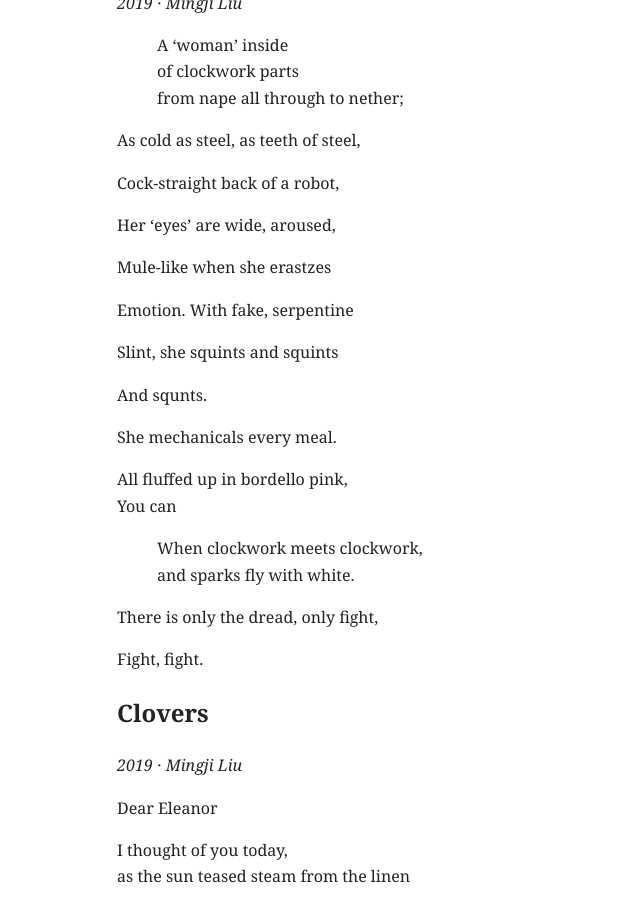
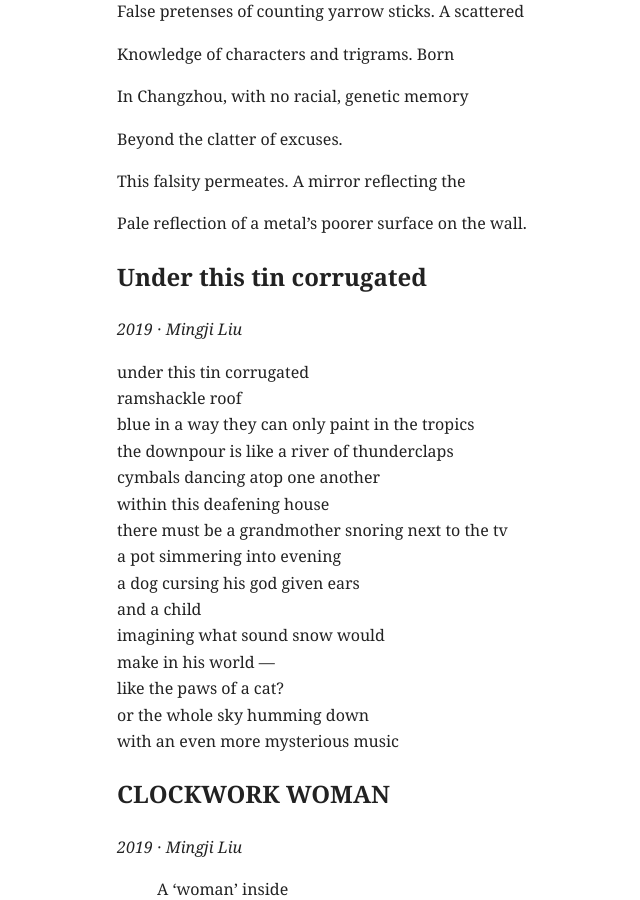
Before and after one commit to mingjiliu/mingjiliu.github.io, a Jekyll site: the page built from _poems/2019.md, in a window 1280 px wide and 900 px high, scrolled down 12104 px. Shown: the whole window, without its empty margins (207-847 px from the left). Built offline with Jekyll 4.4.1, drawn with Linux system fonts in a browser that asks for light colours; some of the changed text lies outside the part shown.

Commit message:
Update 2019.md

```diff
--- a/_poems/2019.md
+++ b/_poems/2019.md
@@ -14,31 +14,26 @@ strolled the sweet orange lull of Piazza San Carlo.
 Steve was still with Milana back then and Thomas
 had followed Violetta from the coast. Back when
 simpler uncertainties had beckoned our throats,
-
 back when smaller truths took seed and made
 ash from our notes. Drunk on cheap Piemonte,
 Jim and I had tried to charm their pretty Italian
 friends --- but nothing came of it and that was
 well disarmed. Milana's father, that Wild West doc,
-
 he taught us vodka shots the old Russian way.
 All of us crammed in his small Torino flat, with
 Tchaikovsky blaring and a shrub of black hats.
 Before long, we were swaying into our borsch
 as we passed the time that kingdoms once had.
-
 And Boxing Day's light: that had a cracking feel,
 bloodshot with dishes stacked to the campanile.
 Lockie accused me of vomiting in a case and
 then we argued again about nothing some more.
 Meanwhile, Hugh finished David's 'Pale King'
-
 and never closed his game of chess. The boys,
 they dunked the River Po while I took photos and
 lost five euros (trying to buy smokes from a
 busted machine). I still have the Parker her father
 gave us, handing them out like festive candies.
-
 Chrome headed and lacquer slick, with a thin
 burnished arrow for the pocket clip. I still use it
 sometimes, for signatures and the like; a gift of
@@ -343,12 +338,10 @@ There are strays on this beach, crows instead of gulls,
 oil tainted sand and litter and bycatch.
 I watch so many crabs scuttle between so many homes,
 even among this detritus, there's so much life.
-
 I sit here wondering whether I actually love her,
 whether it is a floating infatuation or something more,
 aching with my debris, scattered on ski fields and riverbeds
 and a mumbled, foolish phone call in a departure lounge.
-
 When the tourists leave, the fishing boats go out,
 those small hopefuls, plunging the depths of the sea,
 searching, no doubt, for the heat in the crush of it all,
@@ -445,6 +438,24 @@ the city from certain calamity.
 Maybe they were right,
 
 until they were finally wrong.
+
+## 3 April 2019
+
+*2019 · Mingji Liu*
+
+I have eaten
+the pizzas
+that were in
+the Costco Food Court
+and which
+you were probably
+saving
+for a family of five
+Forgive me
+they were overwhelming
+so oily
+and so gross
+
 
 ## Cat's eye
 
@@ -517,6 +528,26 @@ Beyond the clatter of excuses.
 This falsity permeates. A mirror reflecting the
 
 Pale reflection of a metal's poorer surface on the wall.
+
+## Under this tin corrugated
+
+*2019 · Mingji Liu*
+
+under this tin corrugated
+ramshackle roof
+blue in a way they can only paint in the tropics
+the downpour is like a river of thunderclaps
+cymbals dancing atop one another
+within this deafening house
+there must be a grandmother snoring next to the tv
+a pot simmering into evening
+a dog cursing his god given ears
+and a child
+imagining what sound snow would
+make in his world —
+like the paws of a cat?
+or the whole sky humming down
+with an even more mysterious music
 
 ## CLOCKWORK WOMAN
 
```
